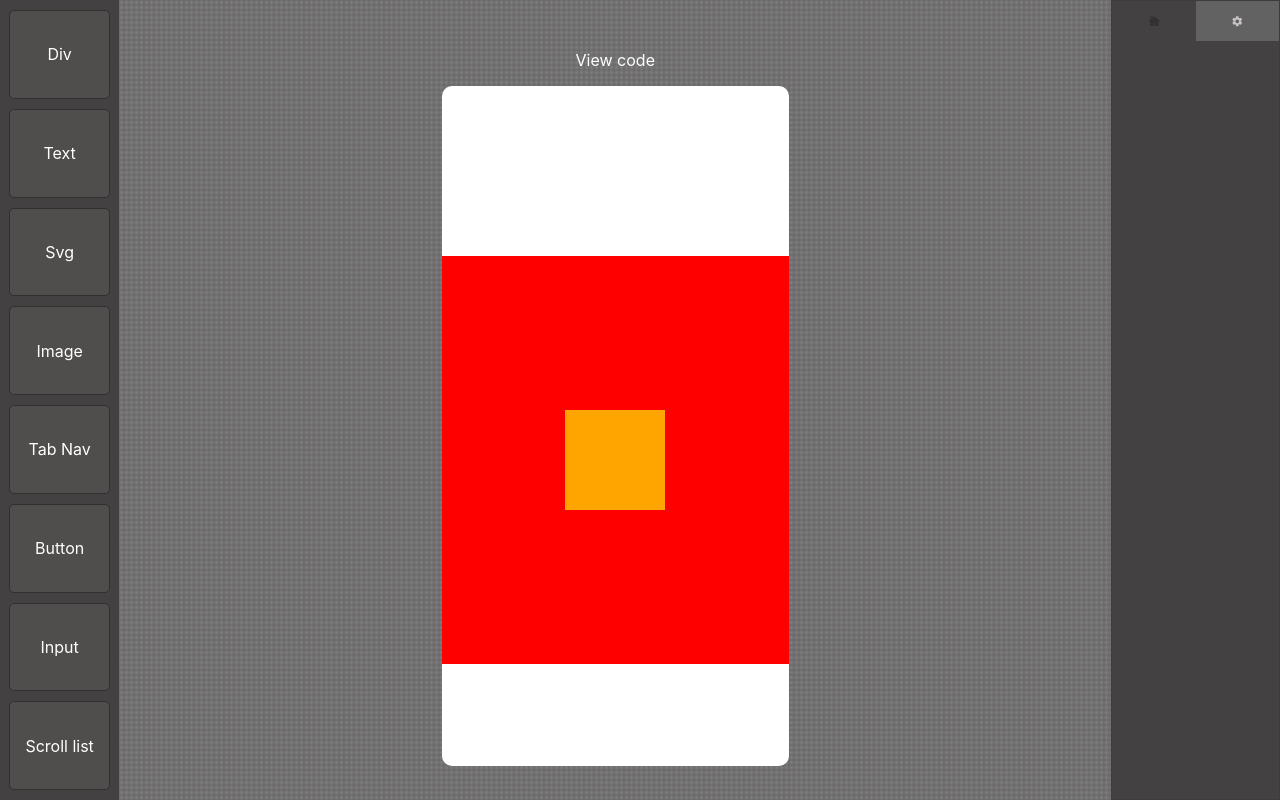
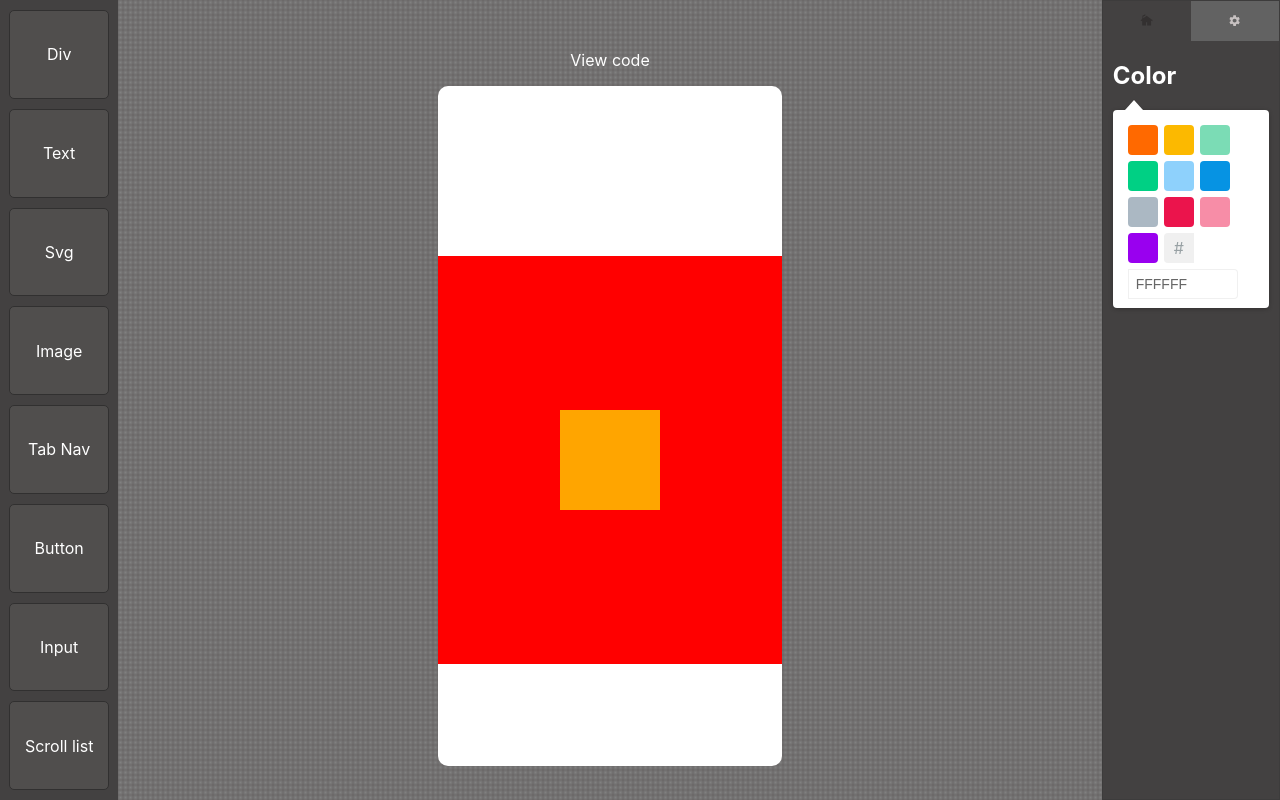
Before and after one commit to GabrielDavid1/GDTools, a Next.js app: page / in a window 1280 px wide. Both pictures are taken after a click on the link 1237 px from the left and 20 px from the top of the page. Built offline with nearby package versions, Linux system fonts and the light colour scheme.

Commit message:
color section has creted

```diff
--- /dev/null
+++ b/components/Settings/ModelSetting/Div/ColorArea.tsx
@@ -0,0 +1,23 @@
+/* Componente Framework react color */
+import React, { useState } from 'react';
+import { TwitterPicker } from 'react-color';
+
+export default function ColorArea () {
+    const [bgColor, setBgColor] = useState('#fff');
+
+    function mudarPropriedades (event = {} as React.ChangeEvent<HTMLInputElement>, color = '#fff') {
+        setBgColor(color);
+        event.preventDefault();
+    }
+
+    return (
+        <div className="color-area">
+         <h2> Color </h2>
+          <TwitterPicker
+            width="100%"
+            color={bgColor}
+            onChange={(updatedColor, e) => mudarPropriedades(e, updatedColor.hex)}
+          />
+        </div>
+    )
+}
--- a/components/Settings/ModelSetting/index.tsx
+++ b/components/Settings/ModelSetting/index.tsx
@@ -1,9 +1,10 @@
 import React from 'react';
+import ColorArea from './Div/ColorArea';
 
 export default function ModelSetting (){
  return (
    <div className="model-settings">
-
+      <ColorArea />
    </div>
  )
 }
--- a/contexts/Functionalities.tsx
+++ b/contexts/Functionalities.tsx
@@ -36,7 +36,7 @@
   function FunctionalitiesProvider({ children }: AuthProviderProps) {
     const [funcs, setFuncs] = useState<Funcs[]>([]);
     const [lengthFuncs, setLengthFuncs] = useState(6);
-    const [onToggle, setOnToggle] = useState<boolean>(false);
+    const [onToggle, setOnToggle] = useState<boolean>(true);
 
     useEffect(() => {
       setFuncs([{
--- a/styles/globals.scss
+++ b/styles/globals.scss
@@ -139,14 +139,23 @@ body {
     }
   }
   .control-settings {
-    width: 15%;
+    width: 16%;
     background-color: #434141;
     border: 1px solid #3d3c3c;
-    max-width: 15%;
+    max-width: 16%;
     overflow-x: hidden;
+
+    .model-settings {
+      padding: 0px 10px;
+
+      .color-area {
+        color:white;
+      }
+    }
 
     .content {
       height: 100%;
+
       .header-settings {
         width: 100%;
         height: 5%;
@@ -172,7 +181,7 @@ body {
         }
       }
       .bottom-tab {
-        width: 14%;
+        width: 16%;
         height: 5%;
         display: flex;
         flex-direction: row;
```
Also changed, not shown: components/Settings/ModelSetting/Div/styles.ts (added, +7 -0 lines).
